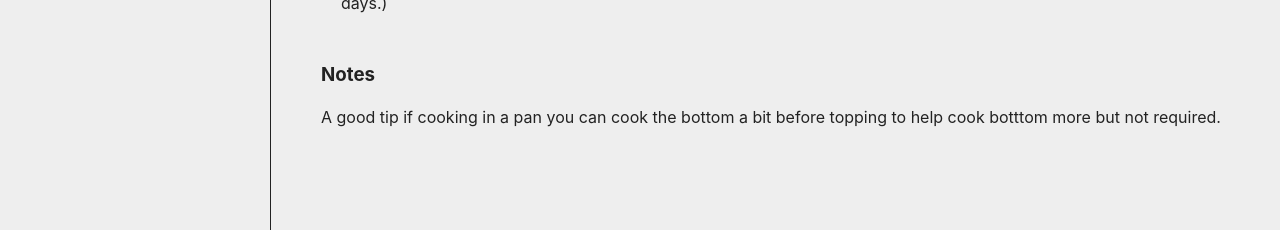
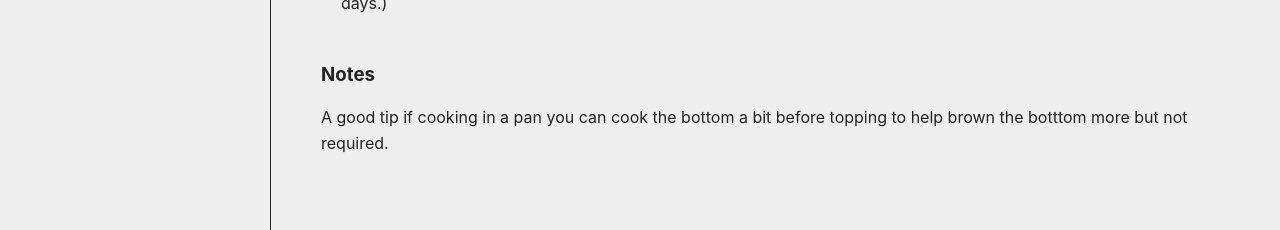
Before and after one commit to qjack001/Git-Cooking, a Jekyll site: the page built from _posts/meals/2021-03-02-pan-pizza-dough.md, in a window 1280 px wide. Shown: the part 670-900 px from the top of the page. Built offline with Jekyll 4.4.1, drawn with Linux system fonts in a browser that asks for light colours.

Commit message:
Update 2021-03-02-pan-pizza-dough.md

```diff
--- a/_posts/meals/2021-03-02-pan-pizza-dough.md
+++ b/_posts/meals/2021-03-02-pan-pizza-dough.md
@@ -29,4 +29,4 @@ Ingredients for a 10 Inch Pan
 
 ### Notes
 
-A good tip if cooking in a pan you can cook the bottom a bit before topping to help cook botttom more but not required.
+A good tip if cooking in a pan you can cook the bottom a bit before topping to help brown the botttom more but not required.
```
